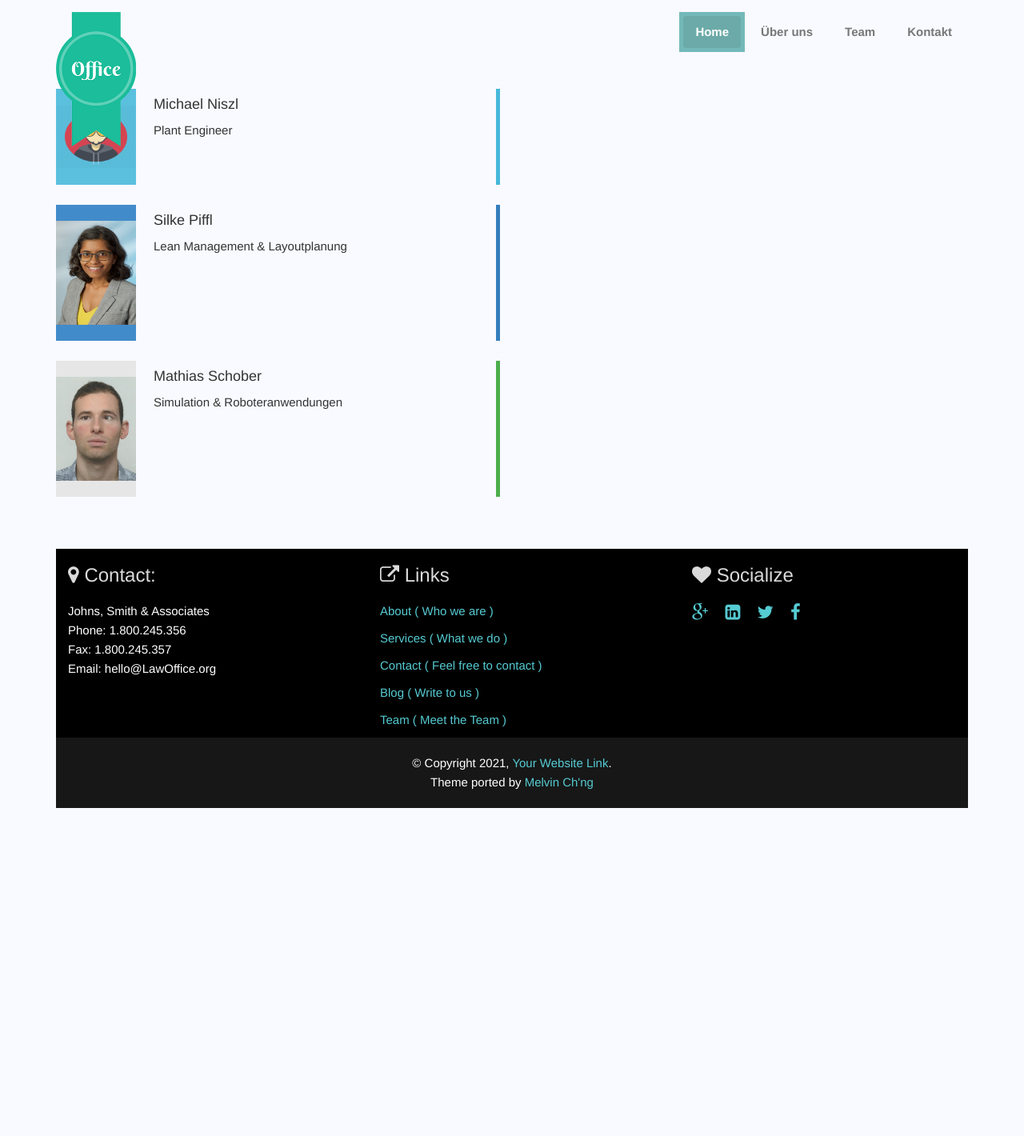
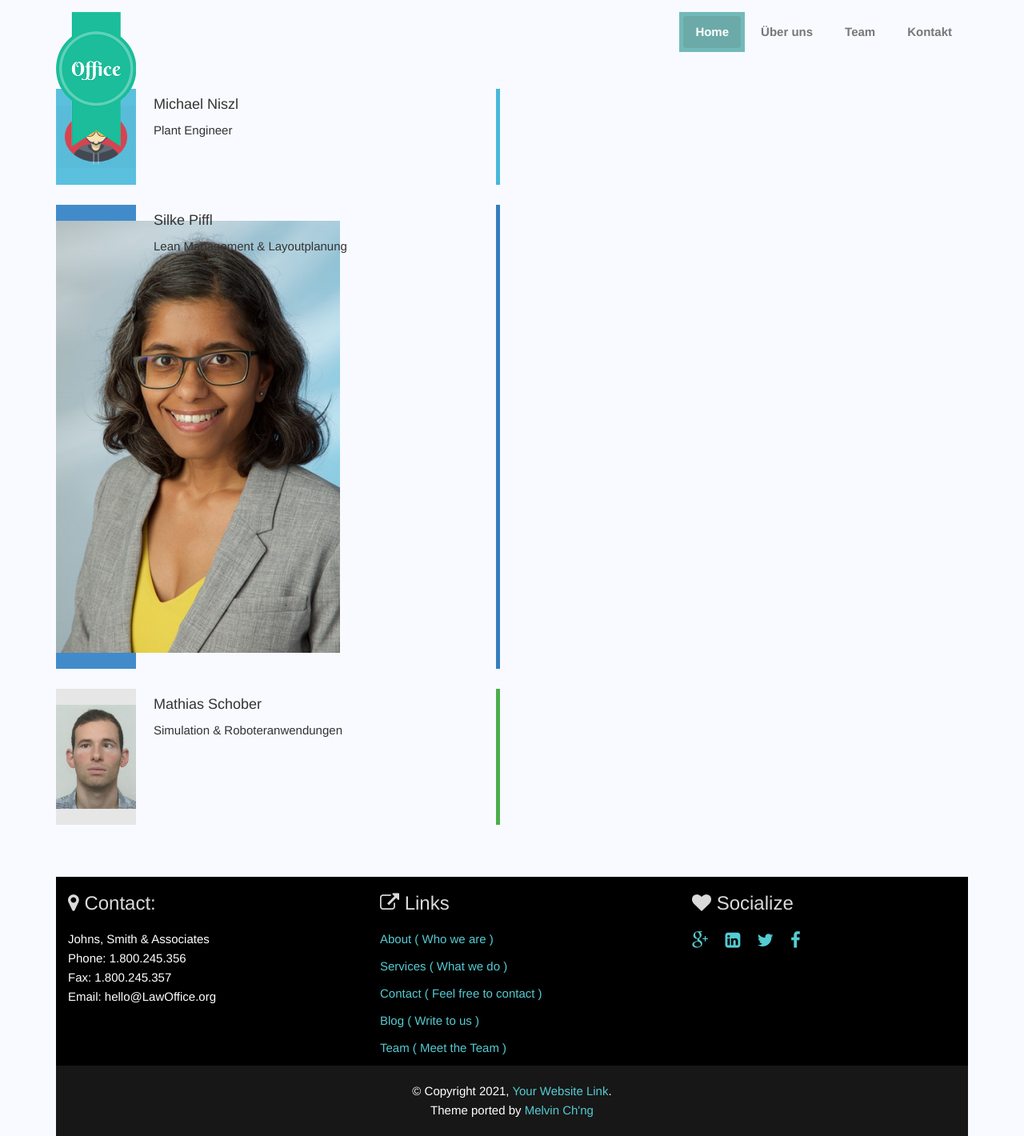
Before and after one commit to MathiasSchober/optimisima, a Jekyll site: the page built from team.html, in a window 1280 px wide. Shown: the whole page at 80% size. Built offline with Jekyll 4.4.1, drawn with Linux system fonts in a browser that asks for light colours; before the commit the page ends 1010 px from its top, so only the background shows below that.

Commit message:
Update team.html

```diff
--- a/team.html
+++ b/team.html
@@ -21,7 +21,7 @@ permalink: /team
       </div>
       <div class="blockquote-box blockquote-primary animated wow fadeInLeft clearfix">
         <div class="square pull-left">
-          <img src="../assets/img/team/002_1.png" alt="Feature-img" height="130" width="100">
+          <img src="../assets/img/team/002_1.png" alt="Feature-img">
         </div>
         <h4>
           Silke Piffl
```
